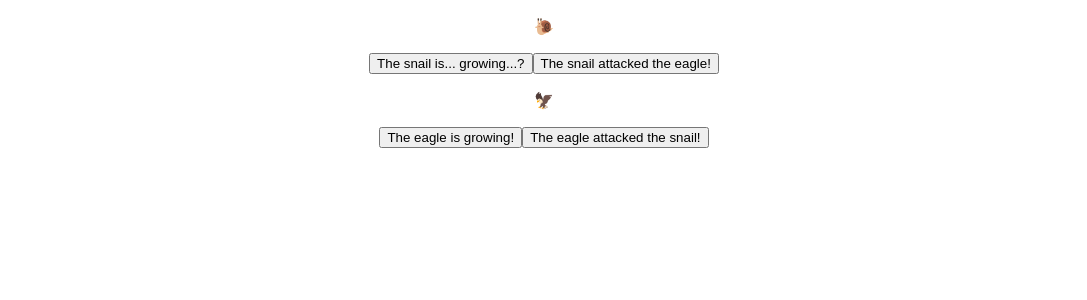
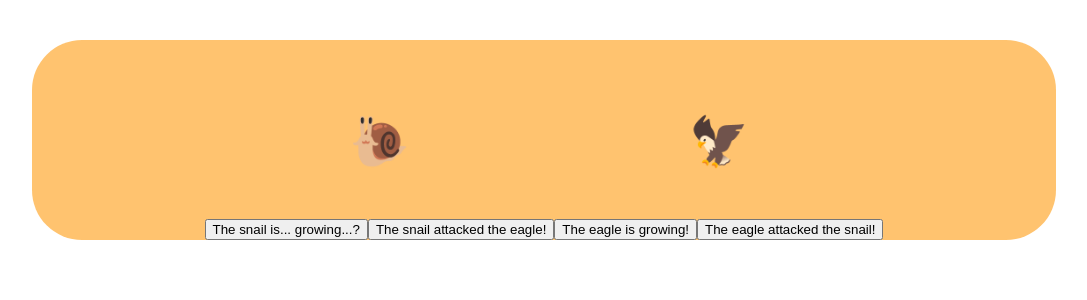
Before and after one commit to Benatovich/busy-zoo, a React (Create React App) app: page / in a window 1280 px wide. Shown: the top 300 px of the page, without its empty margins (96-1183 px from the left). Built offline with nearby package versions, Linux system fonts and the light colour scheme.

Commit message:
added a dash of CSS to spice things up. I'll finish this off tomorrow.

```diff
--- a/src/App.css
+++ b/src/App.css
@@ -1,5 +1,29 @@
 .App {
   text-align: center;
+  display: flex;
+  flex-direction: column;
+  justify-content: space-between;
+  align-items: center;
+}
+
+
+.fight {
+  display: flex;
+  justify-content: center;
+  align-items: center;
+  height: 200px;
+  margin: 40px;
+  width: 80%;
+  border-radius: 50px;
+  background-color: rgba(255, 170, 51, .7)
+}
+
+.fight .fighter {
+  height: 100%;
+  display: flex;
+  flex-direction: column;
+  justify-content: flex-end;
+  align-items: center;
 }
 
 .App-logo {
--- a/src/App.js
+++ b/src/App.js
@@ -5,8 +5,8 @@ import Sign from './Sign';
 
 function App() {
   const [isOpen, setIsOpen] = useState(false);
-  const [snailSize, setSnailSize] = useState(1);
-  const [eagleSize, setEagleSize] = useState(1);
+  const [snailSize, setSnailSize] = useState(3);
+  const [eagleSize, setEagleSize] = useState(3);
   const [animalArray, setAnimalArray] = useState(['rat', 'hippo', 'penguin']);
 
   const snailStyle = { fontSize: `${snailSize}rem` };
```
